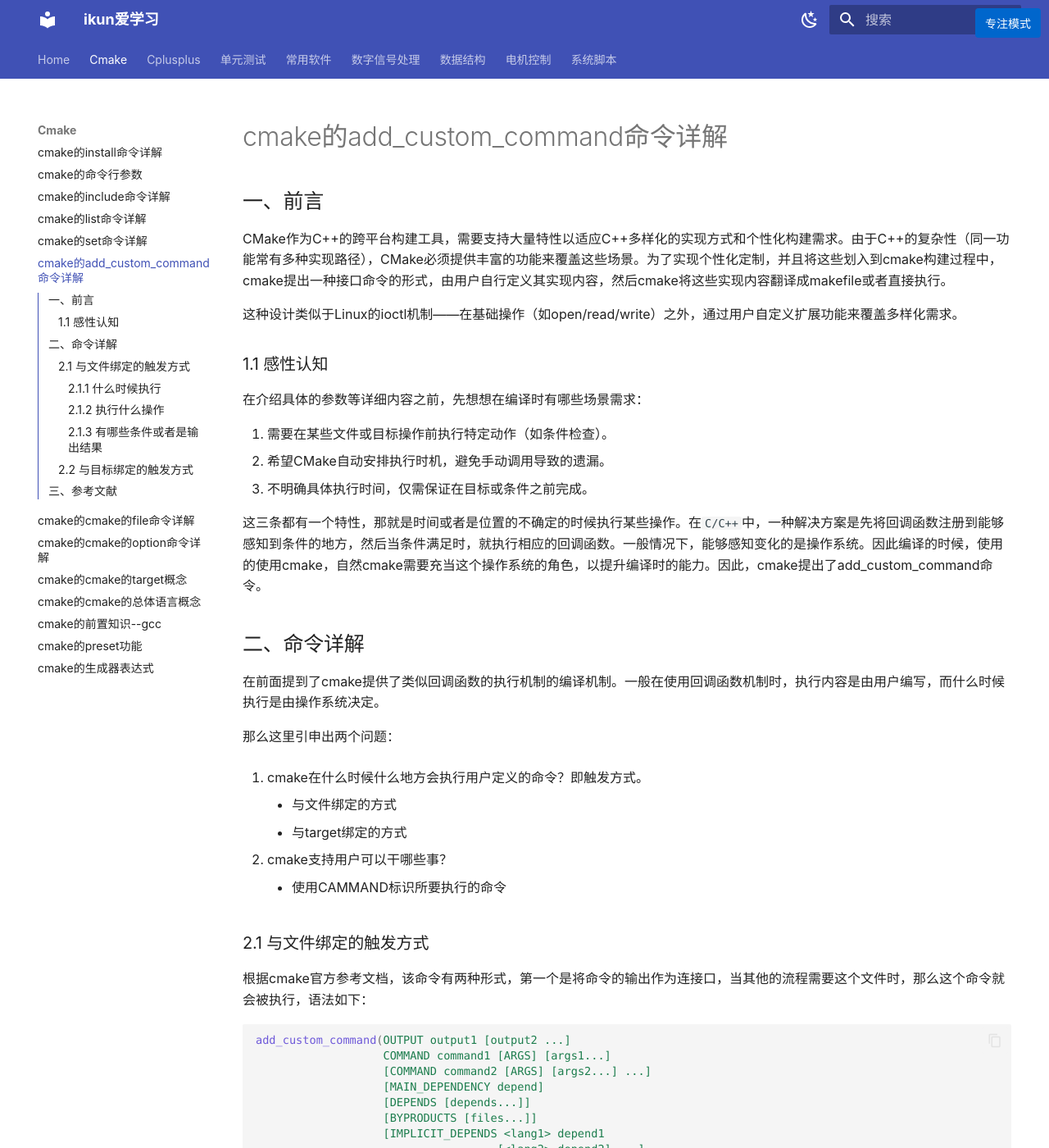
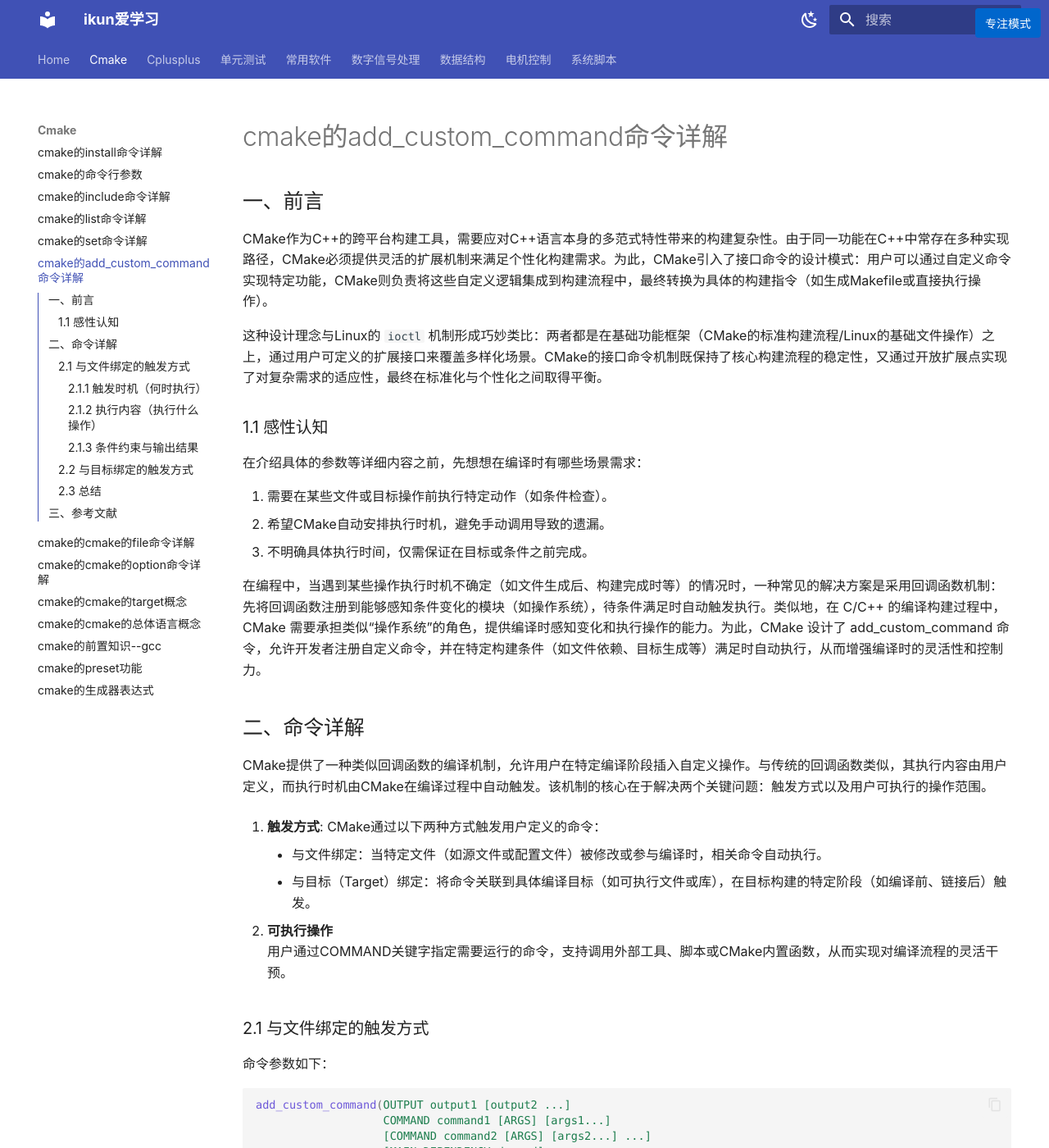
Before and after one commit to SuperIkunFan/SuperIkunFan.github.io, an MkDocs documentation site: the page built from docs/cmake/2024-09-06-cmake的add_custom_command命令.md, in a window 1280 px wide and 1400 px high. Shown: the whole window at 82% size. Built offline with MkDocs 1.6.1 and Material for MkDocs 9.7.7, drawn with Linux system fonts in a browser that asks for light colours; some web fonts are replaced; some of the changed text lies outside the part shown.

Commit message:
重新修改cmake add_custom_command内容

````diff
--- a/docs/cmake/2024-09-06-cmake的add_custom_command命令.md
+++ b/docs/cmake/2024-09-06-cmake的add_custom_command命令.md
@@ -8,9 +8,9 @@
 
 ## 一、前言
 
-CMake作为C++的跨平台构建工具，需要支持大量特性以适应C++多样化的实现方式和个性化构建需求。由于C++的复杂性（同一功能常有多种实现路径），CMake必须提供丰富的功能来覆盖这些场景。为了实现个性化定制，并且将这些划入到cmake构建过程中，cmake提出一种接口命令的形式，由用户自行定义其实现内容，然后cmake将这些实现内容翻译成makefile或者直接执行。
+CMake作为C++的跨平台构建工具，需要应对C++语言本身的多范式特性带来的构建复杂性。由于同一功能在C++中常存在多种实现路径，CMake必须提供灵活的扩展机制来满足个性化构建需求。为此，CMake引入了接口命令的设计模式：用户可以通过自定义命令实现特定功能，CMake则负责将这些自定义逻辑集成到构建流程中，最终转换为具体的构建指令（如生成Makefile或直接执行操作）。
 
-这种设计类似于Linux的ioctl机制——在基础操作（如open/read/write）之外，通过用户自定义扩展功能来覆盖多样化需求。
+这种设计理念与Linux的 `ioctl` 机制形成巧妙类比：两者都是在基础功能框架（CMake的标准构建流程/Linux的基础文件操作）之上，通过用户可定义的扩展接口来覆盖多样化场景。CMake的接口命令机制既保持了核心构建流程的稳定性，又通过开放扩展点实现了对复杂需求的适应性，最终在标准化与个性化之间取得平衡。
 
 ### 1.1 感性认知
 
@@ -20,24 +20,22 @@
 2. 希望CMake自动安排执行时机，避免手动调用导致的遗漏。
 3. 不明确具体执行时间，仅需保证在目标或条件之前完成。
 
-这三条都有一个特性，那就是时间或者是位置的不确定的时候执行某些操作。在`C/C++`中，一种解决方案是先将回调函数注册到能够感知到条件的地方，然后当条件满足时，就执行相应的回调函数。一般情况下，能够感知变化的是操作系统。因此编译的时候，使用的使用cmake，自然cmake需要充当这个操作系统的角色，以提升编译时的能力。因此，cmake提出了add_custom_command命令。
+在编程中，当遇到某些操作执行时机不确定（如文件生成后、构建完成时等）的情况时，一种常见的解决方案是采用回调函数机制：先将回调函数注册到能够感知条件变化的模块（如操作系统），待条件满足时自动触发执行。类似地，在 C/C++ 的编译构建过程中，CMake 需要承担类似“操作系统”的角色，提供编译时感知变化和执行操作的能力。为此，CMake 设计了 add_custom_command 命令，允许开发者注册自定义命令，并在特定构建条件（如文件依赖、目标生成等）满足时自动执行，从而增强编译时的灵活性和控制力。
 
 ## 二、命令详解
 
-在前面提到了cmake提供了类似回调函数的执行机制的编译机制。一般在使用回调函数机制时，执行内容是由用户编写，而什么时候执行是由操作系统决定。
+CMake提供了一种类似回调函数的编译机制，允许用户在特定编译阶段插入自定义操作。与传统的回调函数类似，其执行内容由用户定义，而执行时机由CMake在编译过程中自动触发。该机制的核心在于解决两个关键问题：触发方式以及用户可执行的操作范围。
 
-那么这里引申出两个问题：
+1. __触发方式__: CMake通过以下两种方式触发用户定义的命令：
+    + 与文件绑定：当特定文件（如源文件或配置文件）被修改或参与编译时，相关命令自动执行。
+    + 与目标（Target）绑定：将命令关联到具体编译目标（如可执行文件或库），在目标构建的特定阶段（如编译前、链接后）触发。
 
-1. cmake在什么时候什么地方会执行用户定义的命令？即触发方式。
-    + 与文件绑定的方式
-    + 与target绑定的方式
-
-2. cmake支持用户可以干哪些事？
-    + 使用CAMMAND标识所要执行的命令
+2. __可执行操作__
+    用户通过COMMAND关键字指定需要运行的命令，支持调用外部工具、脚本或CMake内置函数，从而实现对编译流程的灵活干预。
 
 ### 2.1 与文件绑定的触发方式
 
-根据cmake官方参考文档，该命令有两种形式，第一个是将命令的输出作为连接口，当其他的流程需要这个文件时，那么这个命令就会被执行，语法如下：
+命令参数如下：
 
 ```cmake
 add_custom_command(OUTPUT output1 [output2 ...]
@@ -58,7 +56,7 @@
                    [DEPENDS_EXPLICIT_ONLY])
 ```
 
-可以看出，cmake官方提供的这个命令是相当的复杂。但可以看到，除了OUTPUT和COMMAND之后，其他的都是可选参数，也就意味着，如果你没有这方面的需求，那么就没有必要深入了解，当你需要使用到高阶的定制化内容时，那么再进行了解，在使用中学习，这才是最好的方式。
+命令参数解释：
 
 > ***
 >
@@ -77,26 +75,29 @@
 >
 > ***
 
-针对这个命令，我们需要搞清楚三个问题，什么时候被执行，执行什么操作，执行时还需要哪些条件限定以及结果。
+该形式通过 `OUTPUT` 参数定义命令生成的输出文件，当其他构建目标依赖这些文件时自动触发命令执行。其语法包含大量可选参数，但核心逻辑聚焦于三个关键问题：
 
-#### 2.1.1 什么时候执行
+#### 2.1.1 触发时机（何时执行）
 
-它是由OUTPUT决定的，它的后面紧接着的一堆文件，当这些文件被需要时，这条命令就会被执行。
+当 `OUTPUT` 指定的文件被其他目标直接或间接引用时（类似Makefile的依赖链机制），命令自动执行。例如：若目标 A 依赖文件 B，而文件B由该命令的 `OUTPUT` 定义，则构建 `A` 时触发命令以生成 `B`。
 
-+ 当这个OUTPUT输出的文件被当做其他的TARGET直接或者是间接的被使用时，它就像是makefile中的依赖一样，就会被执行。
-+ 待续...
+#### 2.1.2 执行内容（执行什么操作）
 
-#### 2.1.2 执行什么操作
+通过 `COMMAND` 参数指定具体操作，支持多命令顺序执行。
 
-`COMMAND command1 [ARGS] [args1...]` 决定了执行什么操作。
+操作类型包括：
 
-* 当执行一些常规的命令时，例如拷贝，打印这些时，可以使用cmake提供的命令，达到跨平台的目的，COMMAND ${CMAKE_COMMAND} -E 命令 参数...，在命令行终端中使用cmake -E 查看当前支持哪些操作。
-* 执行python的命令
-* 执行与平台相关的命令
++ 跨平台命令：使用`${CMAKE_COMMAND} -E`调用`CMake`内置工具（如文件复制、打印等）。
++ 脚本执行：运行Python或其他解释器命令。
++ 平台相关工具：直接调用系统命令或第三方构建工具。
 
-#### 2.1.3 有哪些条件或者是输出结果
+#### 2.1.3 条件约束与输出结果
 
-其他的在上面已经说明了，值得一提的是BYPRODUCTS选项，这个表示命令的执行完毕之后的副产品，它并不会直接触发整个命令是否被执行。因此可以利用它表征命令执行的情况，包括什么时候执行，执行的结果是怎样等等。
+__依赖管理__：`DEPENDS`参数声明输入文件依赖，其变更会触发命令重新执行。
+
+__副产品标记__：`BYPRODUCTS`用于指定非核心输出文件（如日志或临时文件），这些文件不影响触发逻辑，但可用于监控执行状态。
+
+__其他控制参数__：如`WORKING_DIRECTORY`（设置执行目录）、`COMMENT`（输出日志）等，用于细化执行环境。
 
 ### 2.2 与目标绑定的触发方式
 
@@ -114,22 +115,43 @@
                    [COMMAND_EXPAND_LISTS])
 ```
 
-可以看到，它是和TARGET进行绑定，从而触发相应的事件发生的；与前一种方式不同的是，他是主动绑定到一个TARGET上，并且它还有一个概念是构建的执行时间点：
+该形式将命令直接绑定到已创建的构建目标（如库或可执行文件），并通过构建阶段参数精确控制执行时机：
 
-* PRE_BUILD 预构建：在构建这个目标之前
-* PRE_LINK 链接前：执行需要在编译完成但链接未开始之前的任务，如生成或更新一些需要链接的库文件
-* POST_BUILD 构建后：执行后处理任务，如复制生成的文件到指定的目录，执行一些测试和验证任务
++ __触发机制__：命令与单个目标（通过`add_library`，`add_excutable`等命令预先创建）绑定，在指定构建阶段自动执行：
+    - `PRE_BUILD`：目标编译开始前（注意：实际在Visual Studio中于编译前执行，其他生成器可能略有差异）。
+    - `PRE_LINK`：目标文件编译完成、链接操作开始前，适用于生成或更新链接依赖文件。
+    - `POST_BUILD`：目标构建完成后，用于后处理任务（如文件复制、测试验证）。
 
-因此，为什么需要指定这个呢，一个TARGET在构建的时候分多个部分，cmake搞不清在什么时候执行，因此需要用户进行指定。
-与其他内容相似的，它也可以使用其他的参数内容。
++ __参数兼容性__：支持`COMMAND`、`BYPRODUCTS`等参数，逻辑与文件绑定方式一致。
 
-那么，这也就解释了什么时候执行的问题。
++ __关键限制__：仅支持绑定到单个目标，且目标必须在命令定义前已存在。
 
-注意点如下：
+### 2.3 总结
 
-1. Target是单个，不能绑定TARGETS，即单个目标绑定
-2. Target是由add_library,add_excutable等命令创建的。
-3. Target需要在定义该命令创建过。
+CMake的 `add_custom_command` 命令通过两种互补的触发机制，实现了构建流程的灵活定制：
+
++ 文件绑定方式基于依赖链的被动触发，适用于生成中间文件的场景，通过OUTPUT和依赖关系控制执行时机。
++ 目标绑定方式基于构建阶段的主动触发，通过`PRE_BUILD、PRE_LINK、POST_BUILD`精准嵌入目标生命周期。
+
+两种方式均通过 `COMMAND` 定义操作内容，并支持丰富的参数细化执行环境。这一设计平衡了自动化构建与用户定制需求，使CMake在维护构建可靠性的同时具备高度可扩展性。
+
+```mermaid
+graph TD
+    A[add_custom_command] --> B{触发方式}
+    B --> C[文件绑定]
+    B --> D[目标绑定]
+
+    C --> E[触发条件：输出文件被依赖]
+    E --> F[核心参数：OUTPUT, COMMAND]
+    F --> G[辅助参数：DEPENDS, BYPRODUCTS等]
+
+    D --> H[触发条件：目标构建阶段]
+    H --> I[阶段类型：PRE_BUILD/PRE_LINK/POST_BUILD]
+    I --> J[核心参数：TARGET, COMMAND]
+    J --> K[目标需预先创建]
+
+```
+
 
 ## 三、参考文献
 
````
